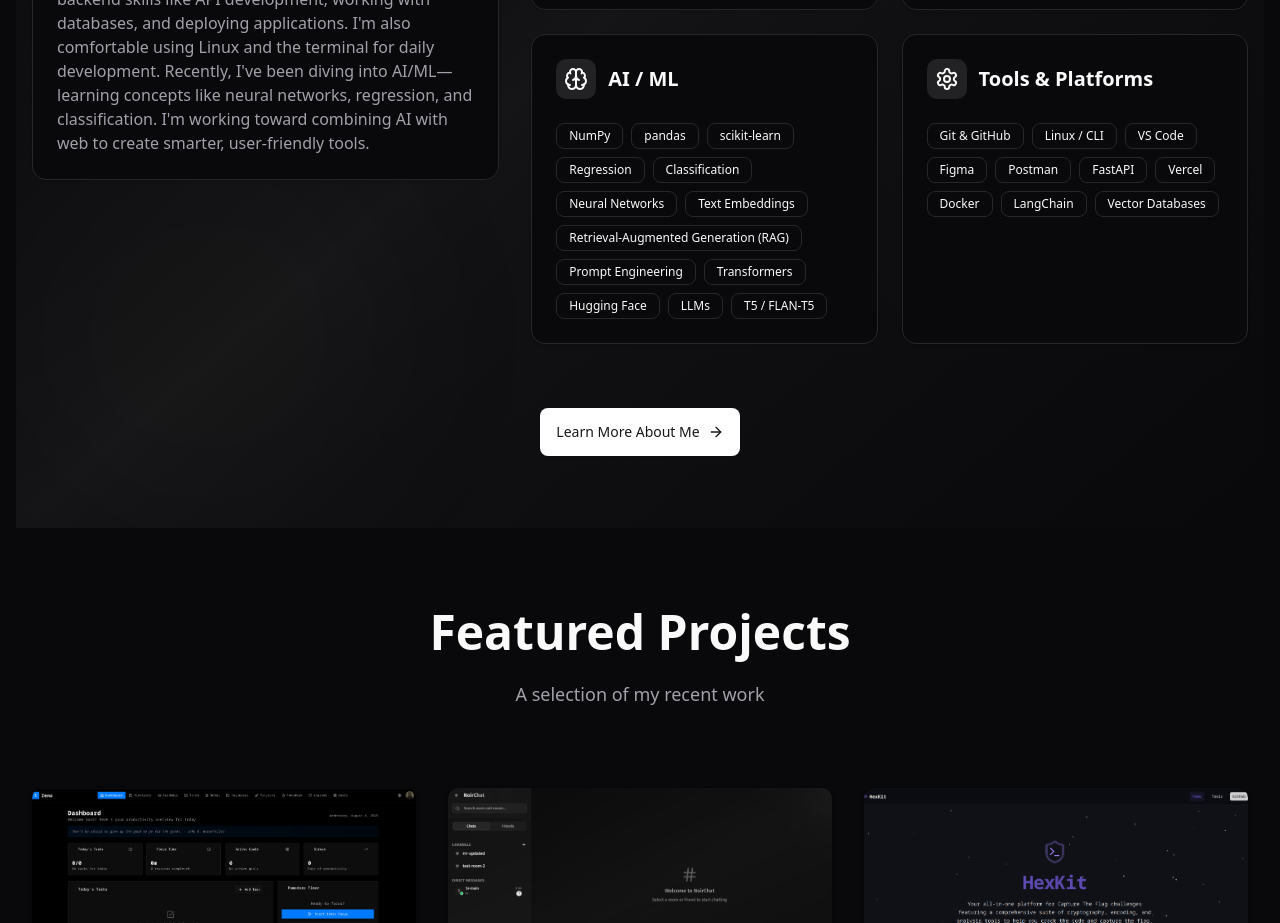
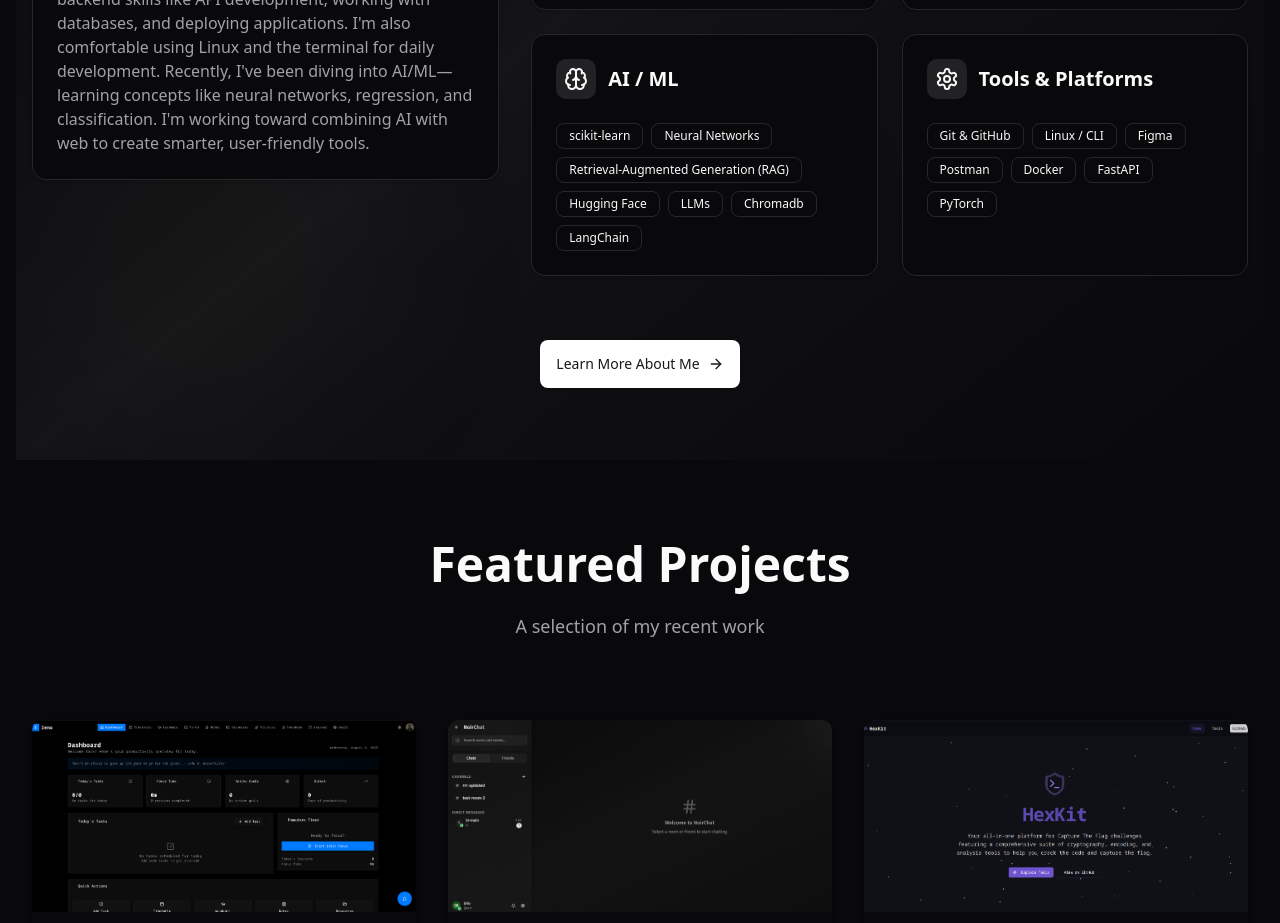
Before and after one commit to SrihasRC/Portfolio-V2, a Next.js app: page / in a window 1280 px wide. Shown: the part 1340-2263 px from the top of the page. Built offline with nearby package versions, Linux system fonts and the light colour scheme.

Commit message:
refactor(skills): cleaned up skills section

```diff
--- a/app/data/skillsData.ts
+++ b/app/data/skillsData.ts
@@ -32,19 +32,13 @@
     icon: Brain,
     title: "AI / ML",
     skills: [
-      "NumPy",
-      "pandas",
       "scikit-learn",
-      "Regression",
-      "Classification",
       "Neural Networks",
-      "Text Embeddings",
       "Retrieval-Augmented Generation (RAG)",
-      "Prompt Engineering",
-      "Transformers",
       "Hugging Face",
       "LLMs",
-      "T5 / FLAN-T5",
+      "Chromadb",
+      "LangChain",
     ],
   },
   {
@@ -53,14 +47,11 @@
     skills: [
       "Git & GitHub",
       "Linux / CLI",
-      "VS Code",
       "Figma",
       "Postman",
+      "Docker",
       "FastAPI",
-      "Vercel",
-      "Docker",
-      "LangChain",
-      "Vector Databases",
+      "PyTorch",
     ],
   },
 ];
```
